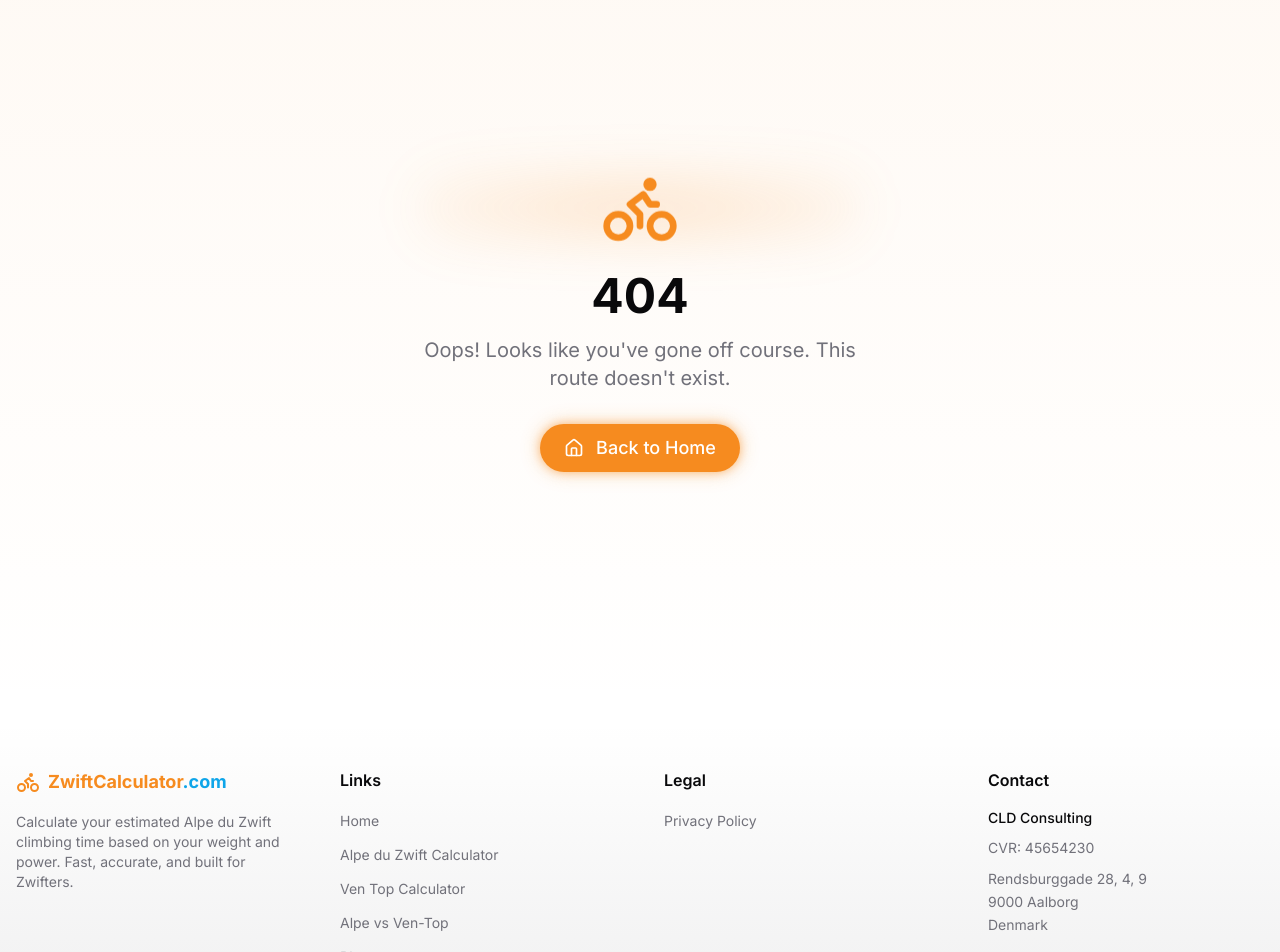
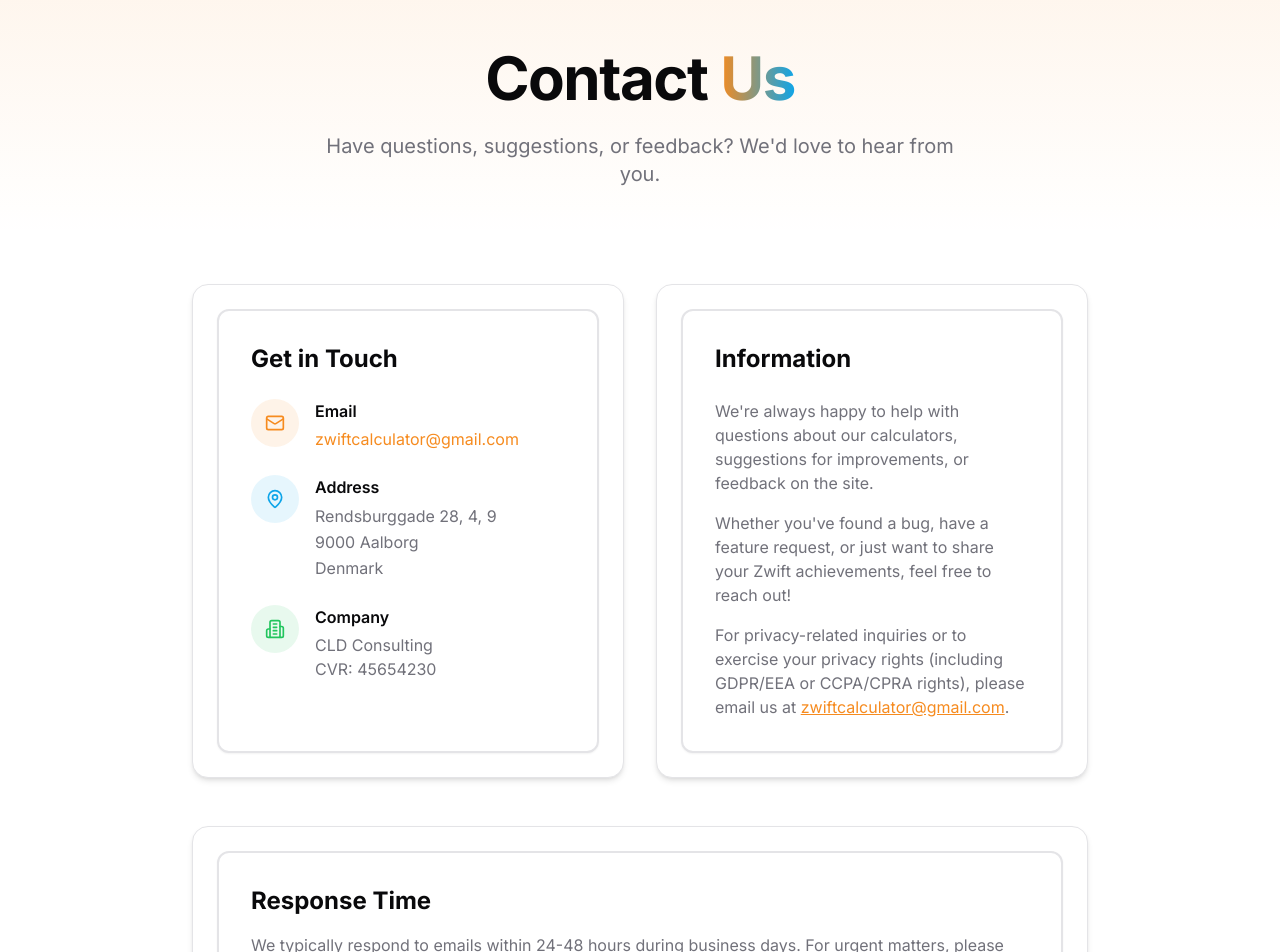
Before and after one commit to Zeetox12345/zwift-calculator, a React (Vite) app: page /contact in a window 1280 px wide. Shown: the part 80-1032 px from the top of the page. Built offline with nearby package versions, Linux system fonts and the light colour scheme.

Commit message:
Add Contact page and update sitemap and footer links
- Introduced a new Contact page in the App component for user inquiries.
- Updated the sitemap.xml to include the new Contact URL for better search engine visibility.
- Added a link to the Contact page in the Footer for improved navigation.

```diff
--- a/src/App.tsx
+++ b/src/App.tsx
@@ -10,6 +10,7 @@ import VentopCalculator from "./pages/VentopCalculator";
 import AlpeVsVentop from "./pages/AlpeVsVentop";
 import Author from "./pages/Author";
 import PrivacyPolicy from "./pages/PrivacyPolicy";
+import Contact from "./pages/Contact";
 import Blog from "./pages/Blog";
 import NotFound from "./pages/NotFound";
 import Navbar from "./components/Navbar";
@@ -76,6 +77,7 @@ const App = () => {
                 <Route path="/alpe-vs-ventop" element={<AlpeVsVentop />} />
                 <Route path="/author" element={<Author />} />
                 <Route path="/privacy-policy" element={<PrivacyPolicy />} />
+                <Route path="/contact" element={<Contact />} />
                 <Route path="/blog" element={<Blog />} />
                 <Route path="/blog/conquer-alpe-du-zwift" element={<ConquerAlpeDuZwift />} />
                 <Route path="/blog/mastering-ven-top" element={<MasteringVenTop />} />
--- a/src/components/Footer.tsx
+++ b/src/components/Footer.tsx
@@ -78,6 +78,14 @@ const Footer = () => {
                   Author
                 </Link>
               </li>
+              <li>
+                <Link
+                  to="/contact"
+                  className="text-sm text-muted-foreground hover:text-zwift-orange transition-colors"
+                >
+                  Contact
+                </Link>
+              </li>
             </ul>
           </div>
 
--- /dev/null
+++ b/src/pages/Contact.tsx
@@ -0,0 +1,137 @@
+import { useEffect } from "react";
+import { Mail, MapPin, Building2, Phone } from "lucide-react";
+import AnimatedText from "@/components/AnimatedText";
+import AnimatedCard from "@/components/AnimatedCard";
+import { Card, CardContent } from "@/components/ui/card";
+
+const Contact = () => {
+  useEffect(() => {
+    window.scrollTo(0, 0);
+  }, []);
+
+  return (
+    <div className="min-h-screen flex flex-col overflow-hidden">
+      {/* Header Section */}
+      <section className="relative pt-24 md:pt-32 pb-8 md:pb-12 overflow-hidden">
+        <div className="absolute inset-0 bg-gradient-to-b from-zwift-orange/10 to-transparent -z-10"></div>
+
+        <div className="container mx-auto px-4">
+          <div className="flex flex-col items-center text-center">
+            <AnimatedText delay={100}>
+              <h1 className="text-4xl md:text-5xl lg:text-6xl font-bold tracking-tight">
+                Contact <span className="zwift-gradient-text">Us</span>
+              </h1>
+            </AnimatedText>
+            <AnimatedText delay={200} className="mt-6 max-w-2xl">
+              <p className="text-lg md:text-xl text-muted-foreground">
+                Have questions, suggestions, or feedback? We'd love to hear from you.
+              </p>
+            </AnimatedText>
+          </div>
+        </div>
+      </section>
+
+      {/* Main Content */}
+      <section className="py-8 md:py-12 relative">
+        <div className="container mx-auto px-4">
+          <div className="max-w-4xl mx-auto">
+            <div className="grid grid-cols-1 md:grid-cols-2 gap-8 mb-12">
+              {/* Contact Information Card */}
+              <AnimatedCard delay={200}>
+                <Card className="border-2 h-full">
+                  <CardContent className="p-6 md:p-8">
+                    <h2 className="text-2xl font-bold mb-6">Get in Touch</h2>
+                    <div className="space-y-6">
+                      <div className="flex items-start space-x-4">
+                        <div className="h-12 w-12 rounded-full bg-zwift-orange/10 flex items-center justify-center flex-shrink-0">
+                          <Mail size={20} className="text-zwift-orange" />
+                        </div>
+                        <div>
+                          <h3 className="font-semibold text-foreground mb-1">Email</h3>
+                          <a
+                            href="mailto:zwiftcalculator@gmail.com"
+                            className="text-zwift-orange hover:text-zwift-orange/80 transition-colors break-all"
+                          >
+                            zwiftcalculator@gmail.com
+                          </a>
+                        </div>
+                      </div>
+
+                      <div className="flex items-start space-x-4">
+                        <div className="h-12 w-12 rounded-full bg-zwift-blue/10 flex items-center justify-center flex-shrink-0">
+                          <MapPin size={20} className="text-zwift-blue" />
+                        </div>
+                        <div>
+                          <h3 className="font-semibold text-foreground mb-1">Address</h3>
+                          <p className="text-muted-foreground leading-relaxed">
+                            Rendsburggade 28, 4, 9<br />
+                            9000 Aalborg<br />
+                            Denmark
+                          </p>
+                        </div>
+                      </div>
+
+                      <div className="flex items-start space-x-4">
+                        <div className="h-12 w-12 rounded-full bg-zwift-green/10 flex items-center justify-center flex-shrink-0">
+                          <Building2 size={20} className="text-zwift-green" />
+                        </div>
+                        <div>
+                          <h3 className="font-semibold text-foreground mb-1">Company</h3>
+                          <p className="text-muted-foreground">
+                            CLD Consulting<br />
+                            CVR: 45654230
+                          </p>
+                        </div>
+                      </div>
+                    </div>
+                  </CardContent>
+                </Card>
+              </AnimatedCard>
+
+              {/* Information Card */}
+              <AnimatedCard delay={400}>
+                <Card className="border-2 h-full">
+                  <CardContent className="p-6 md:p-8">
+                    <h2 className="text-2xl font-bold mb-6">Information</h2>
+                    <div className="space-y-4 text-muted-foreground">
+                      <p>
+                        We're always happy to help with questions about our calculators, suggestions for improvements, or feedback on the site.
+                      </p>
+                      <p>
+                        Whether you've found a bug, have a feature request, or just want to share your Zwift achievements, feel free to reach out!
+                      </p>
+                      <p>
+                        For privacy-related inquiries or to exercise your privacy rights (including GDPR/EEA or CCPA/CPRA rights), please email us at{" "}
+                        <a
+                          href="mailto:zwiftcalculator@gmail.com"
+                          className="text-zwift-orange hover:text-zwift-orange/80 transition-colors underline"
+                        >
+                          zwiftcalculator@gmail.com
+                        </a>
+                        .
+                      </p>
+                    </div>
+                  </CardContent>
+                </Card>
+              </AnimatedCard>
+            </div>
+
+            {/* Additional Info Section */}
+            <AnimatedCard delay={600}>
+              <Card className="border-2">
+                <CardContent className="p-6 md:p-8">
+                  <h2 className="text-2xl font-bold mb-4">Response Time</h2>
+                  <p className="text-muted-foreground">
+                    We typically respond to emails within 24-48 hours during business days. For urgent matters, please include "URGENT" in your subject line.
+                  </p>
+                </CardContent>
+              </Card>
+            </AnimatedCard>
+          </div>
+        </div>
+      </section>
+    </div>
+  );
+};
+
+export default Contact;
```
Also changed, not shown: 1 other file (tests, documents, lock files or other folders).
